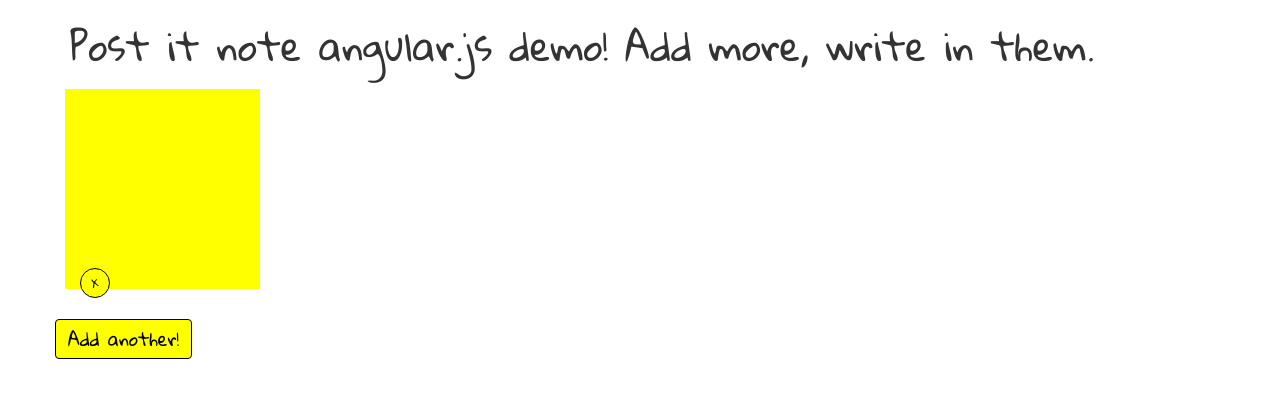
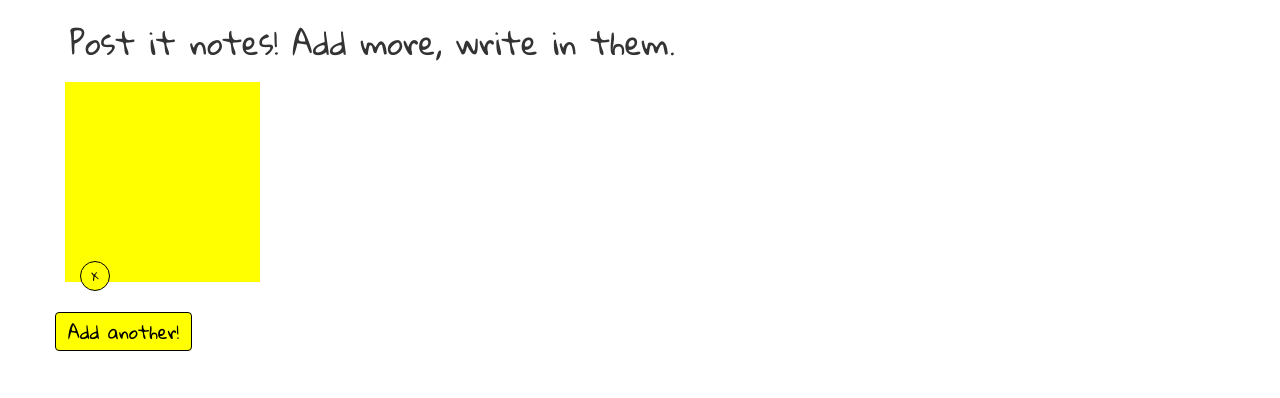
Before and after one commit to banjocat/posts-angular-demo, a Flask app: template templates/index.html in a window 1280 px wide. Shown: the top 398 px of the page. Run offline with Flask 2, Linux system fonts and the light colour scheme; the template is opened without the code that fills it, so the values that code supplies are empty; some libraries are stand-ins or nearby versions.

Commit message:
Update index.html

```diff
--- a/templates/index.html
+++ b/templates/index.html
@@ -8,7 +8,7 @@
   <script src='static/js/bundle.js'></script>
 </head>
 <body ng-controller='stickyPosts' class='container'>
-  <h2>Post it note angular.js demo! Add more, write in them.</h2>
+  <h3>Post it notes! Add more, write in them.</h3>
   <div class='row'>
   <div ng-repeat='post in posts' class='post col-lg-2 col-md-4 col-xs-5'>
       <textarea rows='6' ng-model='post.text'
```
